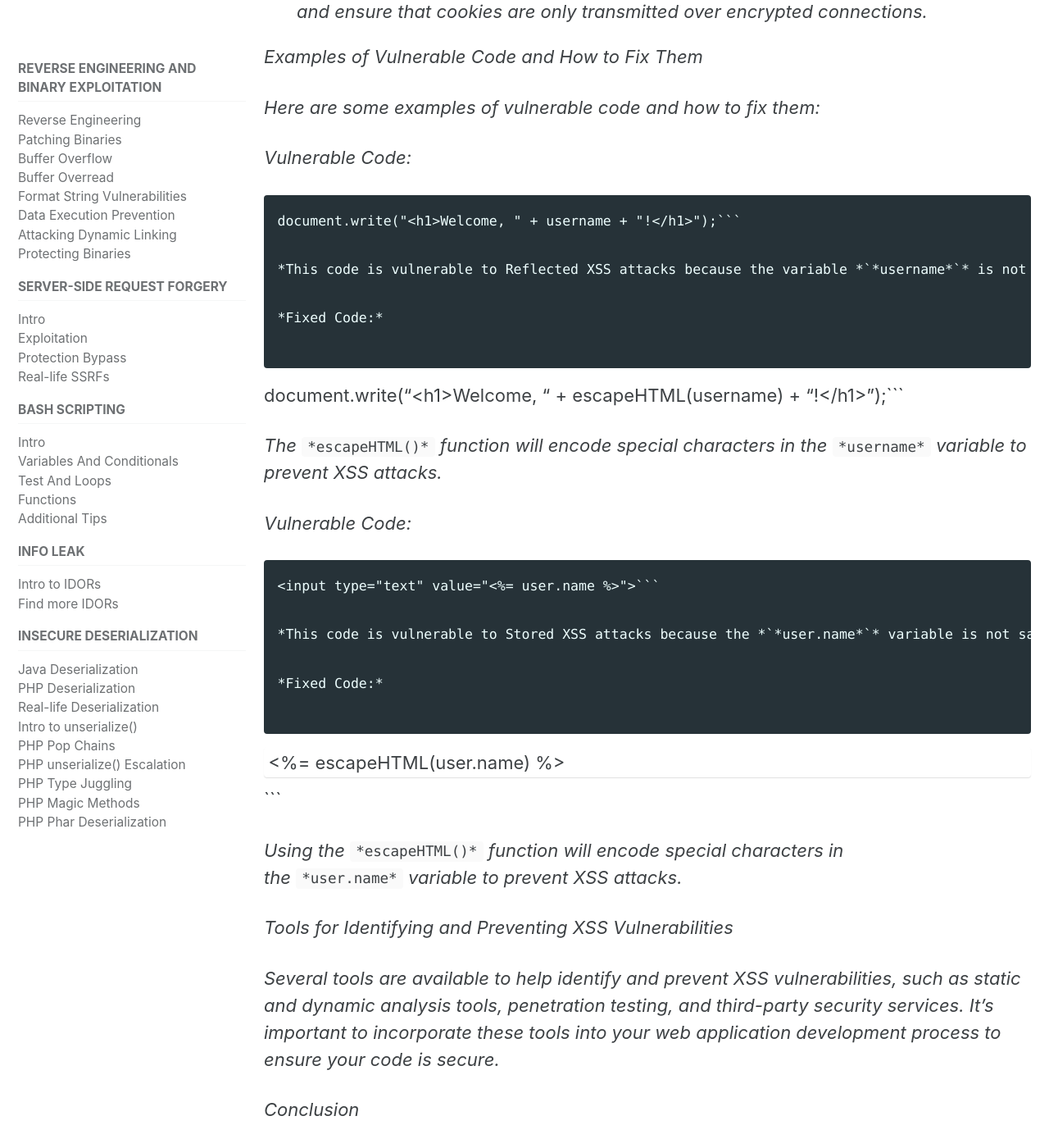
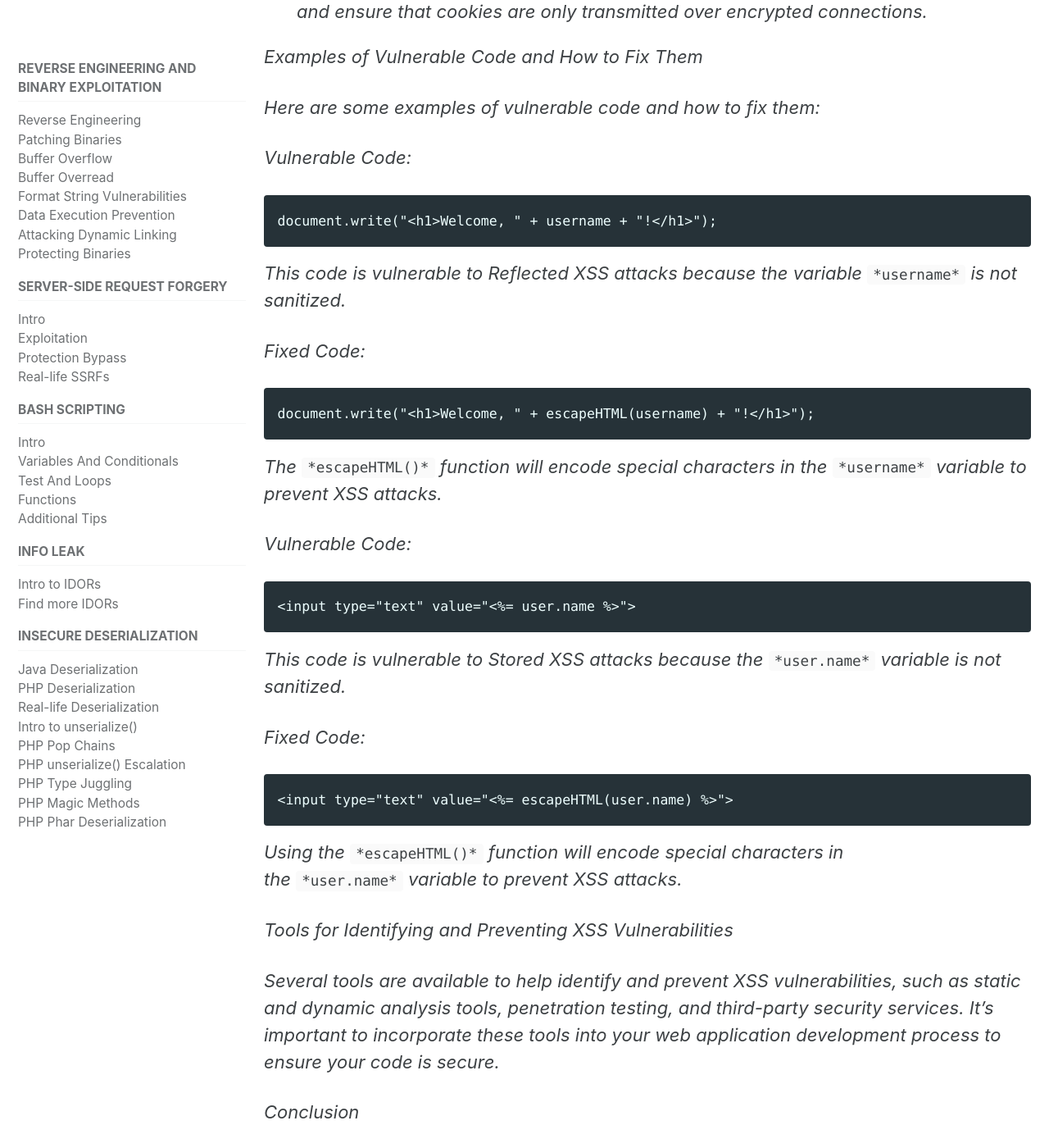
Before and after one commit to vkili/blog, a Jekyll site: the page built from _posts/2023-08-14-ai-tech-writing.md, in a window 1280 px wide and 1400 px high, scrolled down 2428 px. Shown: the whole window at 82% size. Built offline with Jekyll 4.4.1, drawn with Linux system fonts in a browser that asks for light colours; cached includes are drawn as plain includes; some of the changed text lies outside the part shown.

Commit message:
another try

````diff
--- a/_posts/2023-08-14-ai-tech-writing.md
+++ b/_posts/2023-08-14-ai-tech-writing.md
@@ -53,28 +53,32 @@ ChatGPT generated this article. (Feel free to skim and skip forward to my commen
 *Vulnerable Code:*
 
 ```
-document.write("<h1>Welcome, " + username + "!</h1>");```
+document.write("<h1>Welcome, " + username + "!</h1>");
+```
 
 *This code is vulnerable to Reflected XSS attacks because the variable *`*username*`* is not sanitized.*
 
 *Fixed Code:*
 
 ```
-document.write("<h1>Welcome, " + escapeHTML(username) + "!</h1>");```
+document.write("<h1>Welcome, " + escapeHTML(username) + "!</h1>");
+```
 
 *The *`*escapeHTML()*`* function will encode special characters in the *`*username*`* variable to prevent XSS attacks.*
 
 *Vulnerable Code:*
 
 ```
-<input type="text" value="<%= user.name %>">```
+<input type="text" value="<%= user.name %>">
+```
 
 *This code is vulnerable to Stored XSS attacks because the *`*user.name*`* variable is not sanitized.*
 
 *Fixed Code:*
 
 ```
-<input type="text" value="<%= escapeHTML(user.name) %>">```
+<input type="text" value="<%= escapeHTML(user.name) %>">
+```
 
 *Using the *`*escapeHTML()*`* function will encode special characters in the *`*user.name*`* variable to prevent XSS attacks.*
 
@@ -118,5 +122,6 @@ ChatGPT could make writers more efficient by helping them create outlines and in
 
 Nonetheless, it's likely that its writing abilities will improve in the near future. For now, I'll just use GPT as a writing and research assistant.
 
+Want to connect? What other security concepts do you want to learn about? I'd love to know. Feel free to connect on Twitter [@vickieli7](https://twitter.com/vickieli7).
+
 *This article was written by a human and copyedited by ChatGPT.*
-Want to connect? What other security concepts do you want to learn about? I'd love to know. Feel free to connect on Twitter [@vickieli7](https://twitter.com/vickieli7).-
````
